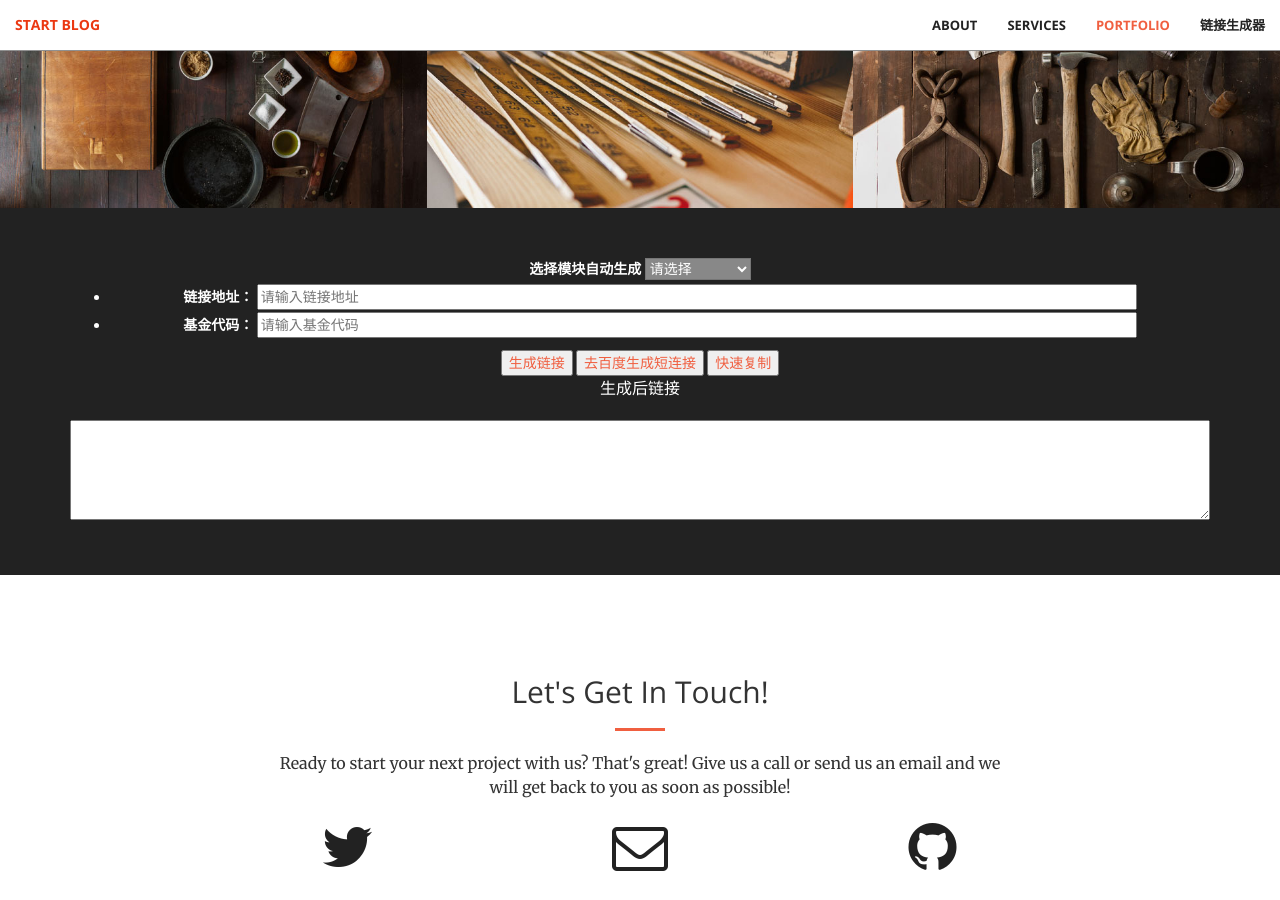
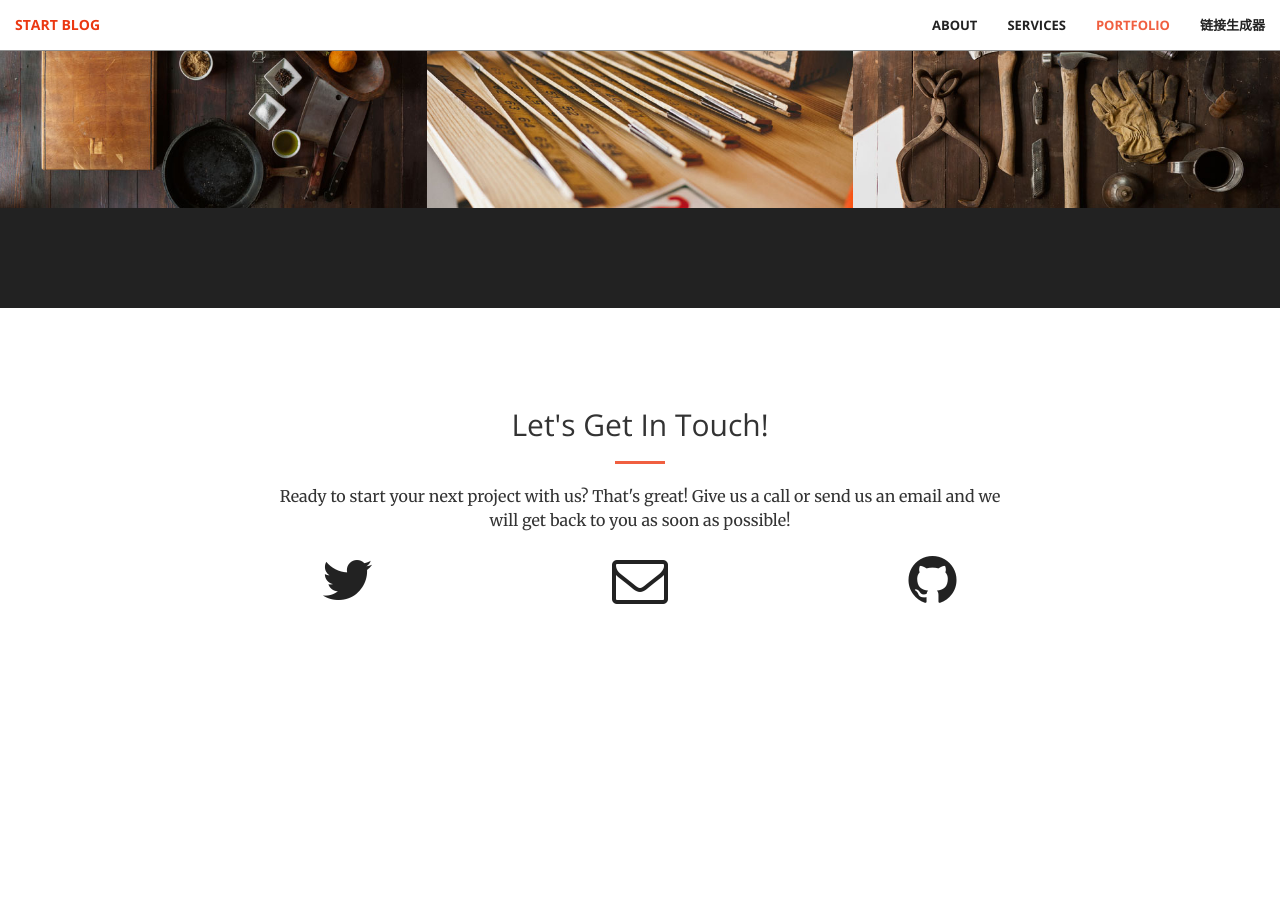
Before and after one commit to zhongpeng/zhongpeng.github.io, a Jekyll site: the page built from index.html, in a window 1280 px wide and 900 px high, scrolled down 1670 px. Built offline with Jekyll 4.4.1, drawn with Linux system fonts in a browser that asks for light colours; after the commit the page ends 2398 px from its top, so only the background shows below that.

Commit message:
Update aside.html

```diff
--- a/_includes/aside.html
+++ b/_includes/aside.html
@@ -1,106 +1,3 @@
   <aside class="bg-dark">
-      <div class="container text-center">
-          <div class="call-to-action">
-            <div>
-	<label>选择模块自动生成</label>
-	<select onselect="autogenerate()" onchange="autogenerate()" id="mobile" style="background-color: #888;color: #f05f40';">
-		<option value="" index="-1">
-			请选择
-		</option>
-		<option value="http://m.cifm.com/weisvr/app?a=wx01272e8adf9aacd1&go=https://m.cifm.com/appServer/integrate/wxentry?wxUsername=OPENID&pageId=home">
-			首页
-		</option>
-		<option value="http://m.cifm.com/weisvr/app?a=wx01272e8adf9aacd1&go=https://m.cifm.com/appServer/integrate/wxentry?wxUsername=OPENID&pageId=cashTreasureHome">
-			现金宝
-		</option>
-		<option value="http://m.cifm.com/weisvr/app?a=wx01272e8adf9aacd1&go=https://m.cifm.com/appServer/integrate/wxentry?wxUsername=OPENID&pageId=featuredFund">
-			精选基金
-		</option>
-		<option value="http://m.cifm.com/weisvr/app?a=wx01272e8adf9aacd1&go=https://m.cifm.com/appServer/integrate/wxentry?wxUsername=OPENID&pageId=fundList">
-			全部基金
-		</option>
-		<option value="http://m.cifm.com/weisvr/app?a=wx01272e8adf9aacd1&go=https://m.cifm.com/appServer/integrate/wxentry?wxUsername=OPENID&pageId=myConcern">
-			自选基金
-		</option>
-		<option value="http://m.cifm.com/weisvr/app?a=wx01272e8adf9aacd1&go=https://m.cifm.com/appServer/integrate/wxentry?wxUsername=OPENID&pageId=highEndFinancing">
-			高端理财
-		</option>
-		<option value="http://m.cifm.com/weisvr/app?a=wx01272e8adf9aacd1&go=https://m.cifm.com/appServer/integrate/wxentry?wxUsername=OPENID&pageId=outsideFunds">
-			境外基金
-		</option>
-		<option value="http://m.cifm.com/weisvr/app?a=wx01272e8adf9aacd1&go=https://m.cifm.com/appServer/integrate/wxentry?wxUsername=OPENID&pageId=assetsHome">
-			我的资产
-		</option>
-		<option value="http://m.cifm.com/weisvr/app?a=wx01272e8adf9aacd1&go=https://m.cifm.com/appServer/integrate/wxentry?wxUsername=OPENID&pageId=register">
-			注册
-		</option>
-		<option value="http://m.cifm.com/weisvr/app?a=wx01272e8adf9aacd1&go=https://m.cifm.com/appServer/integrate/wxentry?wxUsername=OPENID&pageId=login">
-			登录
-		</option>
-		<option value="http://m.cifm.com/weisvr/app?a=wx01272e8adf9aacd1&go=https://m.cifm.com/appServer/integrate/wxentry?wxUsername=OPENID&pageId=regularList">
-			我的定投列表
-		</option>
-		<option value="http://m.cifm.com/weisvr/app?a=wx01272e8adf9aacd1&go=https://m.cifm.com/appServer/integrate/wxentry?wxUsername=OPENID&pageId=setting">
-			个人中心
-		</option>
-		<option value="http://m.cifm.com/weisvr/app?a=wx01272e8adf9aacd1&go=https://m.cifm.com/appServer/integrate/wxentry?wxUsername=OPENID&pageId=bankCardManage">
-			银行卡管理
-		</option>
-		<option value="http://m.cifm.com/weisvr/app?a=wx01272e8adf9aacd1&go=https://m.cifm.com/appServer/integrate/wxentry?wxUsername=OPENID&pageId=risk">
-			风险评测
-		</option>
-		<option value="http://m.cifm.com/weisvr/app?a=wx01272e8adf9aacd1&go=https://m.cifm.com/appServer/integrate/wxentry?wxUsername=OPENID&pageId=tradeRecord">
-			交易记录
-		</option>
-		<option grade="0" value="http://m.cifm.com/weisvr/app?a=wx01272e8adf9aacd1&go=https://m.cifm.com/appServer/integrate/wxentry?wxUsername=OPENID&pageId=subscribe">
-			认申购
-		</option>
-		<option grade="0" value="http://m.cifm.com/weisvr/app?a=wx01272e8adf9aacd1&go=https://m.cifm.com/appServer/integrate/wxentry?wxUsername=OPENID&pageId=conversionList">
-			转换
-		</option>
-		<option grade="0" value="http://m.cifm.com/weisvr/app?a=wx01272e8adf9aacd1&go=https://m.cifm.com/appServer/integrate/wxentry?wxUsername=OPENID&pageId=regularInvestment">
-			定投
-		</option>
-		<option grade="0" value="http://m.cifm.com/weisvr/app?a=wx01272e8adf9aacd1&go=https://m.cifm.com/appServer/integrate/wxentry?wxUsername=OPENID&pageId=redemption">
-			赎回
-		</option>
-		<option grade="0" value="http://m.cifm.com/weisvr/app?a=wx01272e8adf9aacd1&go=https://m.cifm.com/appServer/integrate/wxentry?wxUsername=OPENID&pageId=fundDetails">
-			基金详情
-		</option>
-	</select>
-</div>
 
-<div>
-	<ul>
-		<li>
-			<label>链接地址：</label>
-			<input type="text" id="url"
-				   placeholder="请输入链接地址" style="width: 80%;"/ style='color:#f05f40'>
-		</li>
-		<li>
-			<label>基金代码：</label>
-			<input type="text" id="fundCode" placeholder="请输入基金代码" style="width: 80%;color:#f05f40"/>
-		</li>
-	</ul>
-
-
-
-	<!--<label>基金名称</label>-->
-	<!--<input type="text" id="fundName"/>-->
-</div>
-
-<div>
-	<button onclick="generateLink()" style='color:#f05f40'>生成链接</button>
-	<button onclick="copyUrl2(1)" style='color:#f05f40'>去百度生成短连接</button>
-	<button onclick="copyUrl2()" style='color:#f05f40'>快速复制</button>
-</div>
-
-<div>
-	<p>生成后链接</p>
-	<textarea id="newUrl" style="width: 100%;height: 100px;color:#f05f40"></textarea>
-</div>
-              <!--<h2>Free Download at Start Bootstrap!</h2>
-              <a href="#" class="btn btn-default btn-xl wow tada">Download Now!</a>-->
-          </div>
-      </div>
   </aside>
```
